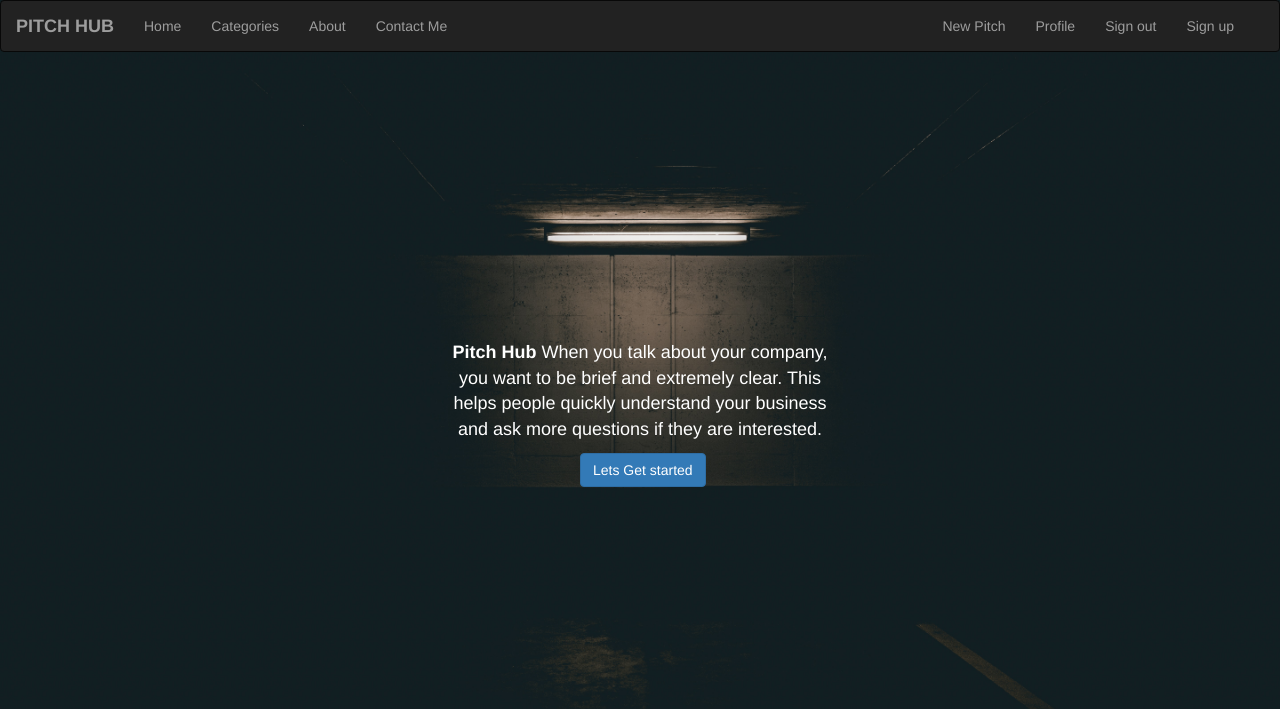
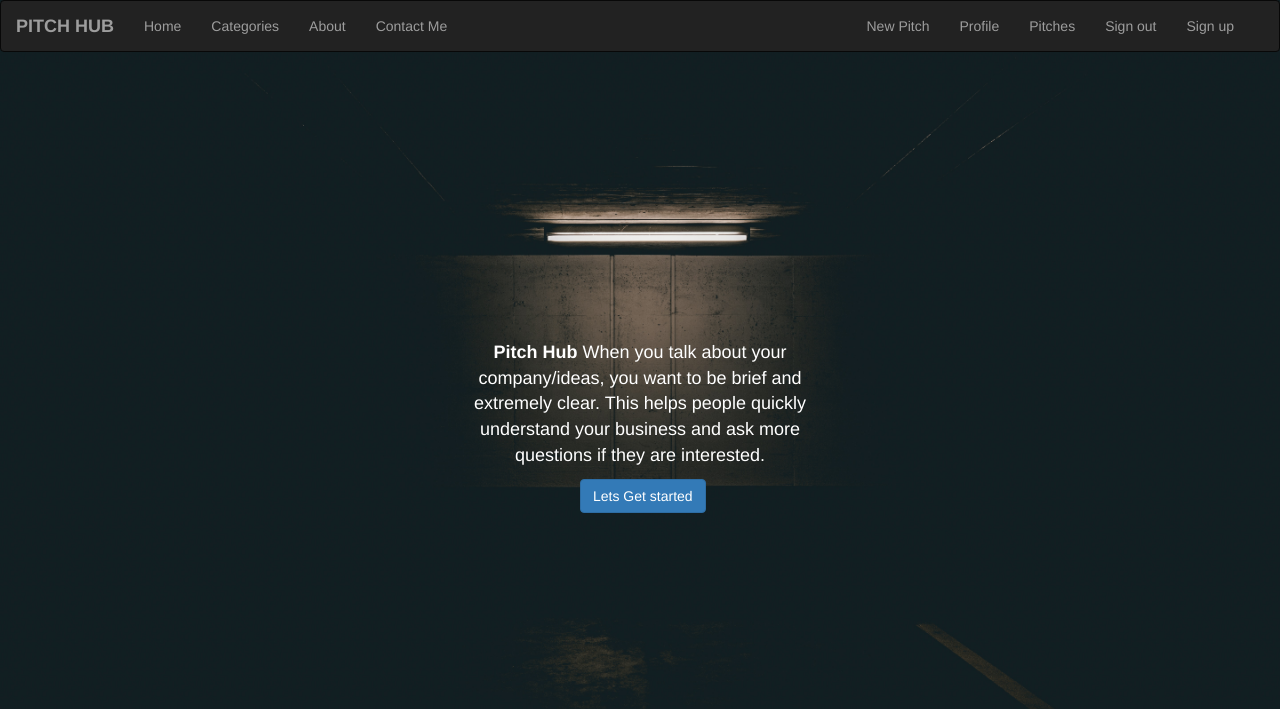
Before and after one commit to Mugo-Ndungu/Pitch_Hub, a Flask app: template app/templates/index.html in a window 1280 px wide. Shown: the top 709 px of the page. Run offline with Flask 2, Linux system fonts and the light colour scheme; the template is opened without the code that fills it, so the values that code supplies are empty; the visitor is signed in with stand-in values (Sample User, id 1); data comes from the database, SQL or seed files in the repository; some libraries are stand-ins or nearby versions.

Commit message:
deloyment to heroku

```diff
--- a/app/main/views.py
+++ b/app/main/views.py
@@ -55,7 +55,7 @@ def technology():
     pitch = Pitch.query.filter_by().first()
     return render_template('technology.html', pitch=pitch, techpitch=techpitch)
 
-@main.route('/pitches/new/', methods=['GET', 'POST'])
+@main.route('/pitches', methods=['GET', 'POST'])
 @login_required
 def new_pitch():
     form = PitchForm()
@@ -75,7 +75,7 @@ def new_pitch():
     return render_template('pitches.html', form=form)
 
 
-@main.route('/comment/new/<int:pitch_id>', methods=['GET', 'POST'])
+@main.route('/comment<int:pitch_id>', methods=['GET', 'POST'])
 @login_required
 def new_comment(pitch_id):
     form = CommentForm()
--- a/app/templates/index.html
+++ b/app/templates/index.html
@@ -10,7 +10,7 @@
     <div class="container">
 
         <div class="landing">
-            <p  class="text-center"> <strong>Pitch Hub</strong> When you talk about your company, you want to be brief and extremely clear. This helps people quickly understand your business and ask more questions if they are interested.</p>
+            <p  class="text-center"> <strong>Pitch Hub</strong> When you talk about your company/ideas, you want to be brief and extremely clear. This helps people quickly understand your business and ask more questions if they are interested.</p>
             <button type="button" class="btn btn-primary">Lets Get started</button>
         </div>
     </div>
--- a/app/templates/navbar.html
+++ b/app/templates/navbar.html
@@ -17,9 +17,10 @@
                 <li><a href="/">Contact Me</a></li>
             </ul>
             <ul class="nav navbar-nav" style="float: right">
-                <li><a href="/pitches/new/"> New Pitch </a></li>
+                <li><a href="/pitches"> New Pitch </a></li>
                 {% if current_user.is_authenticated %}
                 <li><a href="{{url_for('main.profile',uname=current_user.username)}}">Profile</a></li>
+                <li><a href="{{url_for('main.new_pitch')}}">Pitches</a></li>
 
                 <li><a href="{{url_for('auth.logout')}}">Sign out</a></li>
                 {% else %}
--- a/config.py
+++ b/config.py
@@ -27,7 +27,6 @@ class ProdConfig(Config):
     Args:
         Config: The parent configuration class with General configuration settings
     '''
-    SQLALCHEMY_DATABASE_URI = os.environ.get("DATABASE_URL")
 
 class DevConfig(Config):
     '''
--- a/manage.py
+++ b/manage.py
@@ -5,8 +5,8 @@ from flask_migrate import Migrate, MigrateCommand
 
 
 # Creating app instance
-# app = create_app('development')
-app = create_app('production')
+app = create_app('development')
+# app = create_app('production')
 
 
 manager = Manager(app)
```
Also changed, not shown: app/templates/pitches.html (+1 -13 lines), 1 other file.
